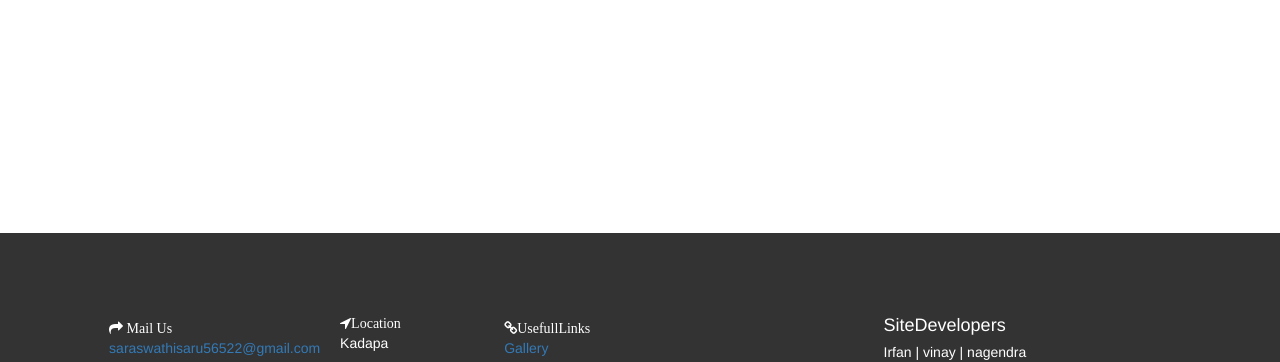
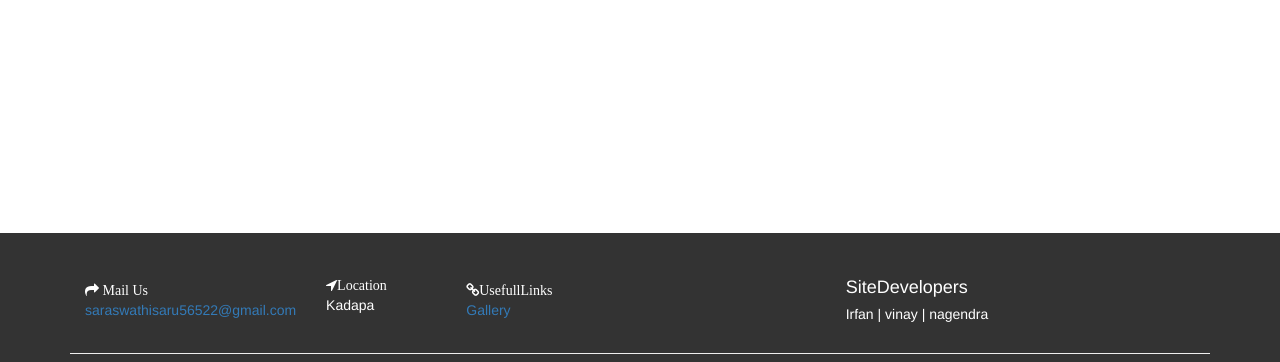
Before and after one commit to ENUKOLUnaga/sthrishaktidonors, a plain HTML site: page donate to.html in a window 1280 px wide. Shown: the part 616-978 px from the top of the page. Drawn offline with nearby package versions, Linux system fonts and the light colour scheme.

Commit message:
donate to.html

```diff
--- a/donate to.html
+++ b/donate to.html
@@ -45,7 +45,7 @@
             <div class="col-md-4 widget contact-details">
               <div class="con-det">
                 <div class="row">
-                  <div class="col-md-12" style="margin: 10%;">
+                  <div class="col-md-12">
                     <i class="fa fa-mail-forward"> Mail Us</i><br>
                     <a href="mailto:saraswathisaru56522@gmail.com">saraswathisaru56522@gmail.com</a>
                   </div>
@@ -56,7 +56,7 @@
             <div class="col-md-4 widget contact-details">
               <div class="con-det">
                 <div class="row">
-                  <div class="col-md-12" style="margin: 10%;">
+                  <div class="col-md-12">
                     <i class="fa fa-location-arrow">Location</i><br>
                     <p>Kadapa</p>
                   </div>
@@ -69,7 +69,7 @@
             <div class="col-md-12 widget contact-details">
               <div class="con-det">
                 <div class="row">
-                  <div class="col-md-12" style="margin: 10%;">
+                  <div class="col-md-12">
                     <i class="fa fa-link">UsefullLinks</i><br>
                     <a href="#">  Gallery</a>
                   </div>
@@ -80,7 +80,7 @@
             <div class="col-md-12 widget contact-details">
               <div class="con-det">
                 <div class="row">
-                  <div class="col-md-12" style="margin: 10%;">
+                  <div class="col-md-12">
                     <h4>SiteDevelopers</h4>
                     <h5>Irfan   |  vinay  |  nagendra</h5>
                   </div>
```
